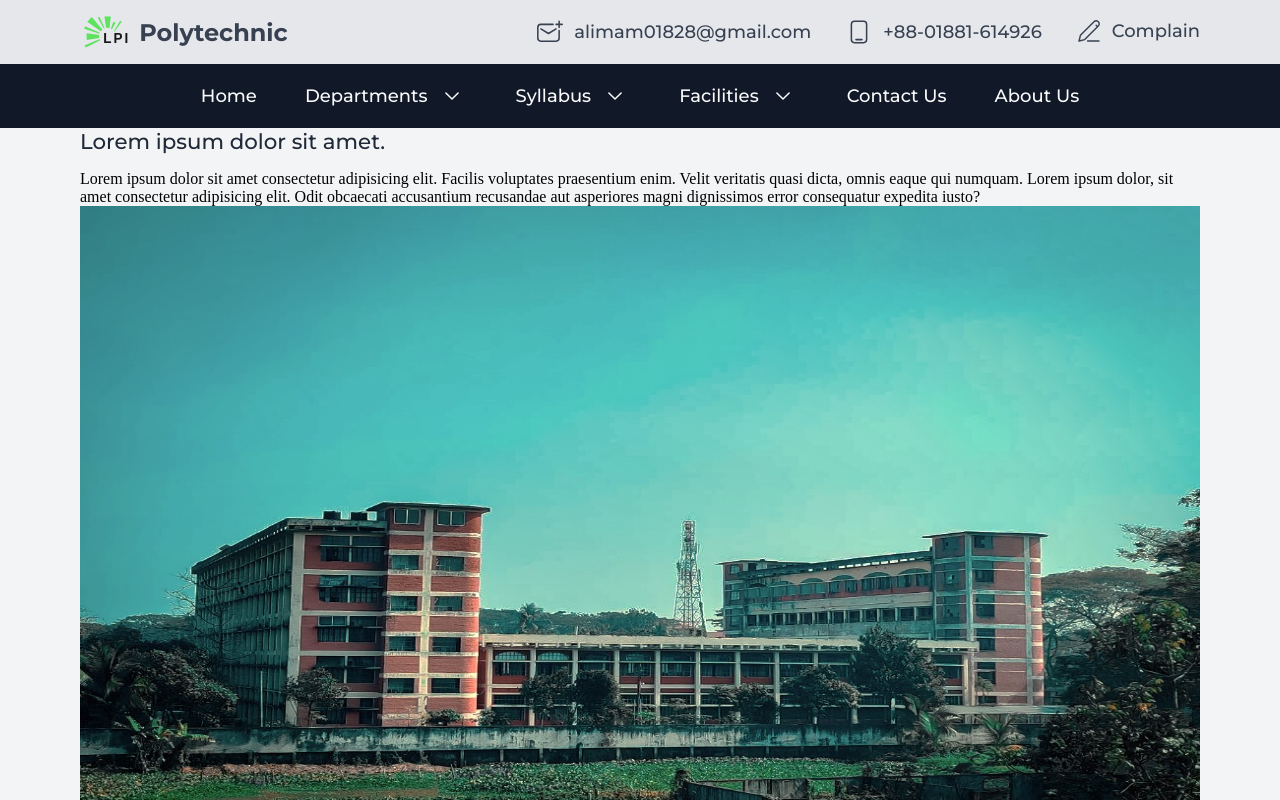
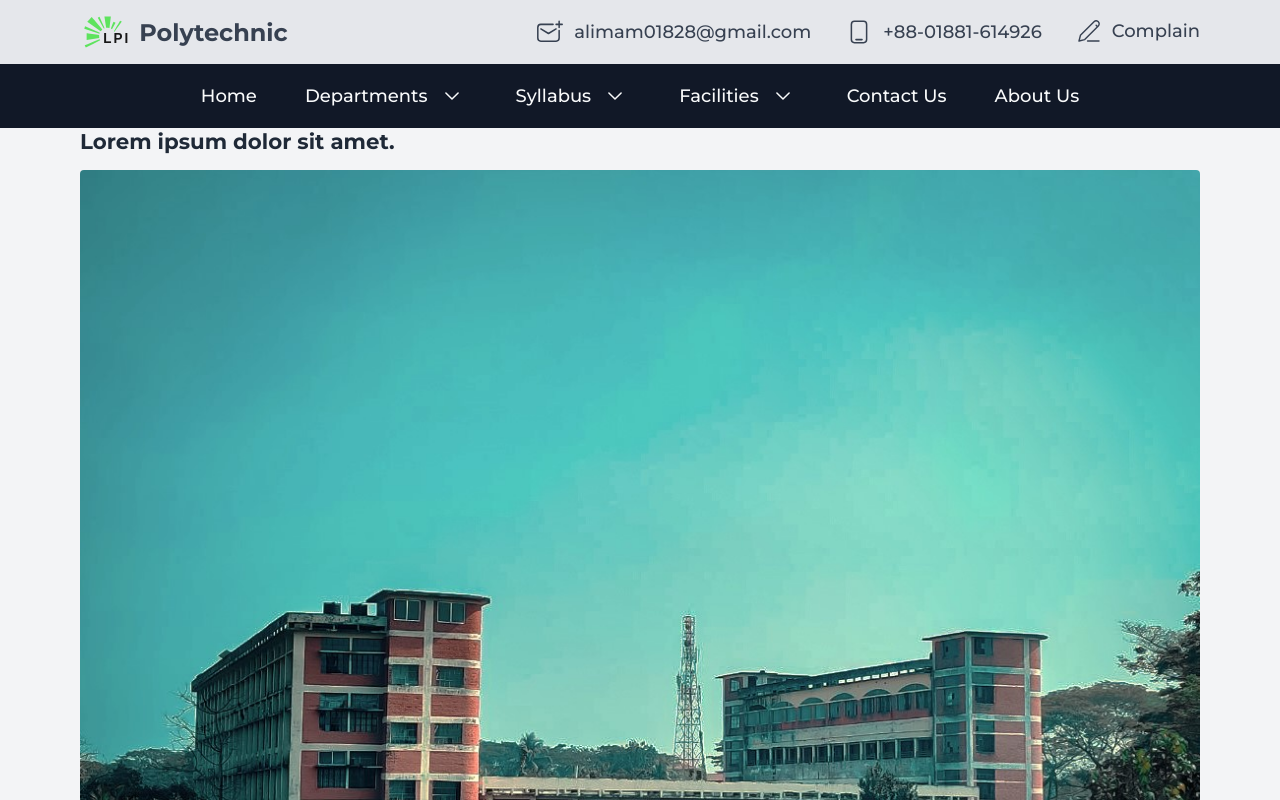
Before and after one commit to al-imam/lpi, a React (Vite) app: page /news in a window 1280 px wide. Shown: the top 800 px of the page. Built offline with nearby package versions, Linux system fonts and the light colour scheme.

Commit message:
style post component

```diff
--- a/src/components/Post/Post.jsx
+++ b/src/components/Post/Post.jsx
@@ -6,6 +6,7 @@ function Post() {
       <div className={classes.postContainer}>
         <p className={classes.title}>Lorem ipsum dolor sit amet.</p>
         <div className={classes.postGroup}>
+          <img src="/assets/main.jpg" alt="Post image" />
           <p className={classes.subtitle}>
             Lorem ipsum dolor sit amet consectetur adipisicing elit. Facilis
             voluptates praesentium enim. Velit veritatis quasi dicta, omnis
@@ -13,7 +14,6 @@ function Post() {
             adipisicing elit. Odit obcaecati accusantium recusandae aut
             asperiores magni dignissimos error consequatur expedita iusto?
           </p>
-          <img src="/assets/main.jpg" alt="Post image" />
         </div>
       </div>
     </div>
--- a/src/components/Post/post.module.css
+++ b/src/components/Post/post.module.css
@@ -8,6 +8,7 @@
   font-family: var(--ff-primary);
   font-weight: var(--fw-regular);
   color: var(--gray-800);
+  font-weight: var(--fw-bold);
 }
 
 .postContainer {
@@ -16,7 +17,19 @@
   gap: 1rem;
 }
 
+.postGroup .subtitle {
+  margin-top: 1rem;
+}
+
+.subtitle {
+  font-size: var(--h6);
+  font-family: var(--ff-primary);
+  font-weight: var(--fw-regular);
+  color: var(--gray-700);
+  line-height: var(--line-height);
+}
+
 .postGroup img {
   max-width: 100%;
-  aspect-ratio: 16 / 9;
+  border-radius: 0.25rem;
 }
```
